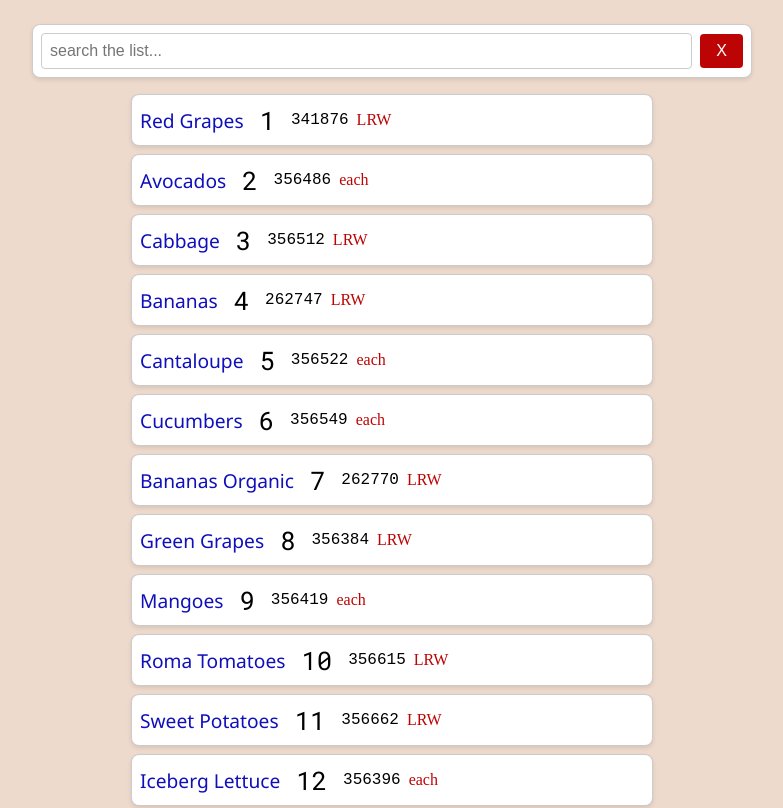
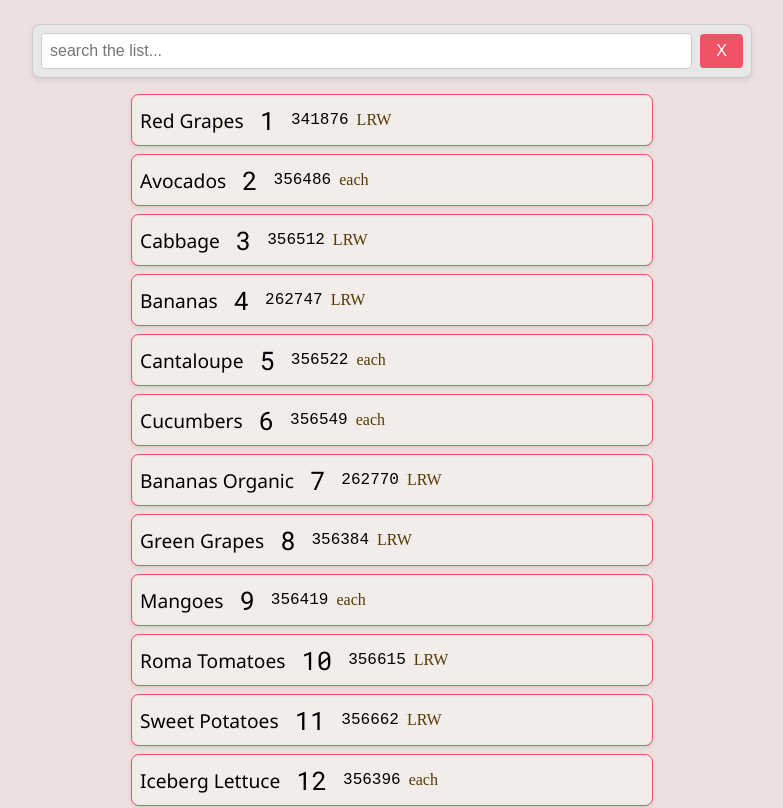
Before and after one commit to 486DX2-boomer/nlus, a SvelteKit app: page / in a window 1280 px wide. Shown: the top 808 px of the page, without its empty margins (248-1031 px from the left). Built offline with nearby package versions, Linux system fonts and the light colour scheme; a web font is replaced by a local one.

Commit message:
update color theme

```diff
--- a/src/routes/+page.svelte
+++ b/src/routes/+page.svelte
@@ -1,3 +1,18 @@
+<!-- --background-color: #eedacc;
+--search-background-color: #ffffff;
+--search-border-color: #ccc;
+--search-focused-color: #0f0fbb;
+--search-button-color: #bd0404;
+--search-button-hover-color: #bd0404;
+--shadow-color: #0000001a;
+--item-text-color: #0f0fbb;
+--item-number-color: #000000;
+--unit-text-color: #bd0404;
+--list-background-color: #ffffff;
+--list-border-color: #ccc;
+--spinner-color: #0000001a;
+--spinner-accent-color: #3437db; -->
+
 <script lang="ts">
   import { onMount } from "svelte";
 
@@ -7,6 +22,23 @@
     Article: number;
     Unit: string;
   }
+
+  // const theme = {
+  //   "--background-color": "#eedacc;",
+  //   "--search-background-color": "#ffffff;",
+  //   "--search-border-color": "#ccc;",
+  //   "--search-focused-color": "#0f0fbb;",
+  //   "--search-button-color": "#bd0404;",
+  //   "--search-button-hover-color": "#bd0404;",
+  //   "--shadow-color": "#0000001a;",
+  //   "--item-text-color": "#0f0fbb;",
+  //   "--item-number-color": "#000000;",
+  //   "--unit-text-color": "#bd0404;",
+  //   "--list-background-color": "#ffffff;",
+  //   "--list-border-color": "#ccc;",
+  //   "--spinner-color": "#0000001a;",
+  //   "--spinner-accent-color": "#3437db;",
+  // };
 
   let nlus: nluObject[] = [];
   let searchTerm = "";
@@ -69,7 +101,21 @@
   @import url("https://fonts.googleapis.com/css2?family=Gentium+Book+Plus:ital,wght@0,400;0,700;1,400;1,700&family=Noto+Sans:ital,wght@0,100..900;1,100..900&family=Roboto+Mono:ital,wght@0,100..700;1,100..700&display=swap");
 
   :root {
-    background-color: rgb(238, 218, 204);
+    --background-color: #eee0e0;
+    --search-background-color: #e7e7e7;
+    --search-border-color: #bd93bd;
+    --search-focused-color: #bd93bd;
+    --search-button-color: #f05365;
+    --search-button-hover-color: #ca2b3e;
+    --shadow-color: #0000001a;
+    --item-text-color: #000000;
+    --item-number-color: #000000;
+    --unit-text-color: #533a00;
+    --list-background-color: #f2edeb;
+    --list-border-color: #f05365;
+    --spinner-color: #0000001a;
+    --spinner-accent-color: #3437db;
+    background-color: var(--background-color);
   }
 
   .container {
@@ -79,19 +125,21 @@
   }
 
   .nlu-description {
-    color: rgb(15, 15, 187);
+    color: var(--item-text-color);
     font-family: "Noto Sans", monospace;
     font-size: 1.2rem;
     margin-right: 8px;
   }
 
   .nlu-article {
+    color: var(--item-number-color);
     font-family: "Gentium Book Plus", monospace;
     font-size: 1rem;
     margin-right: 8px;
   }
 
   .nlu-number {
+    color: var(--item-number-color);
     font-family: "Roboto Mono", sans-serif;
     font-size: 1.6rem;
     margin-left: 8px;
@@ -99,9 +147,9 @@
   }
 
   .nlu-unit {
+    color: var(--unit-text-color);
     font-size: 1rem;
     font-family: "Gentium Book Plus", serif;
-    color: rgb(189, 4, 4);
   }
 
   .searchBox {
@@ -109,10 +157,10 @@
     align-items: center;
     margin-bottom: 1rem;
     padding: 0.5rem;
-    background-color: white;
+    background-color: var(--search-background-color);
     border: 1px solid #ccc;
     border-radius: 8px;
-    box-shadow: 0 2px 4px rgba(0, 0, 0, 0.1);
+    box-shadow: 0 2px 4px #0000001a;
   }
 
   .searchBox input {
@@ -126,14 +174,14 @@
 
   .searchBox input:focus {
     outline: none;
-    border-color: rgb(15, 15, 187);
+    border-color: var(--search-focused-color);
   }
 
   .searchBox button {
     padding: 0.5rem 1rem;
     font-size: 1rem;
     border: none;
-    background-color: rgb(189, 4, 4);
+    background-color: var(--search-button-color);
     color: white;
     border-radius: 4px;
     cursor: pointer;
@@ -141,7 +189,7 @@
   }
 
   .searchBox button:hover {
-    background-color: rgb(159, 0, 0);
+    background-color: var(--search-button-hover-color);
   }
 
   .nlu-list {
@@ -157,10 +205,10 @@
     margin: 0 auto;
     max-width: 70%;
     margin-bottom: 0.5rem;
-    background-color: white;
-    border: 1px solid #ccc;
+    background-color: var(--list-background-color);
+    border: 1px solid var(--list-border-color);
     border-radius: 8px;
-    box-shadow: 0 2px 4px rgba(0, 0, 0, 0.1);
+    box-shadow: 0 2px 4px var(--shadow-color);
   }
 
   .nlu-item:last-child {
@@ -168,8 +216,8 @@
   }
 
   .spinner {
-    border: 5px solid rgba(0, 0, 0, 0.1);
-    border-top: 5px solid #3437db;
+    border: 5px solid var(--spinner-color);
+    border-top: 5px solid var(--spinner-accent-color);
     border-radius: 50%;
     width: 50px;
     height: 50px;
```
